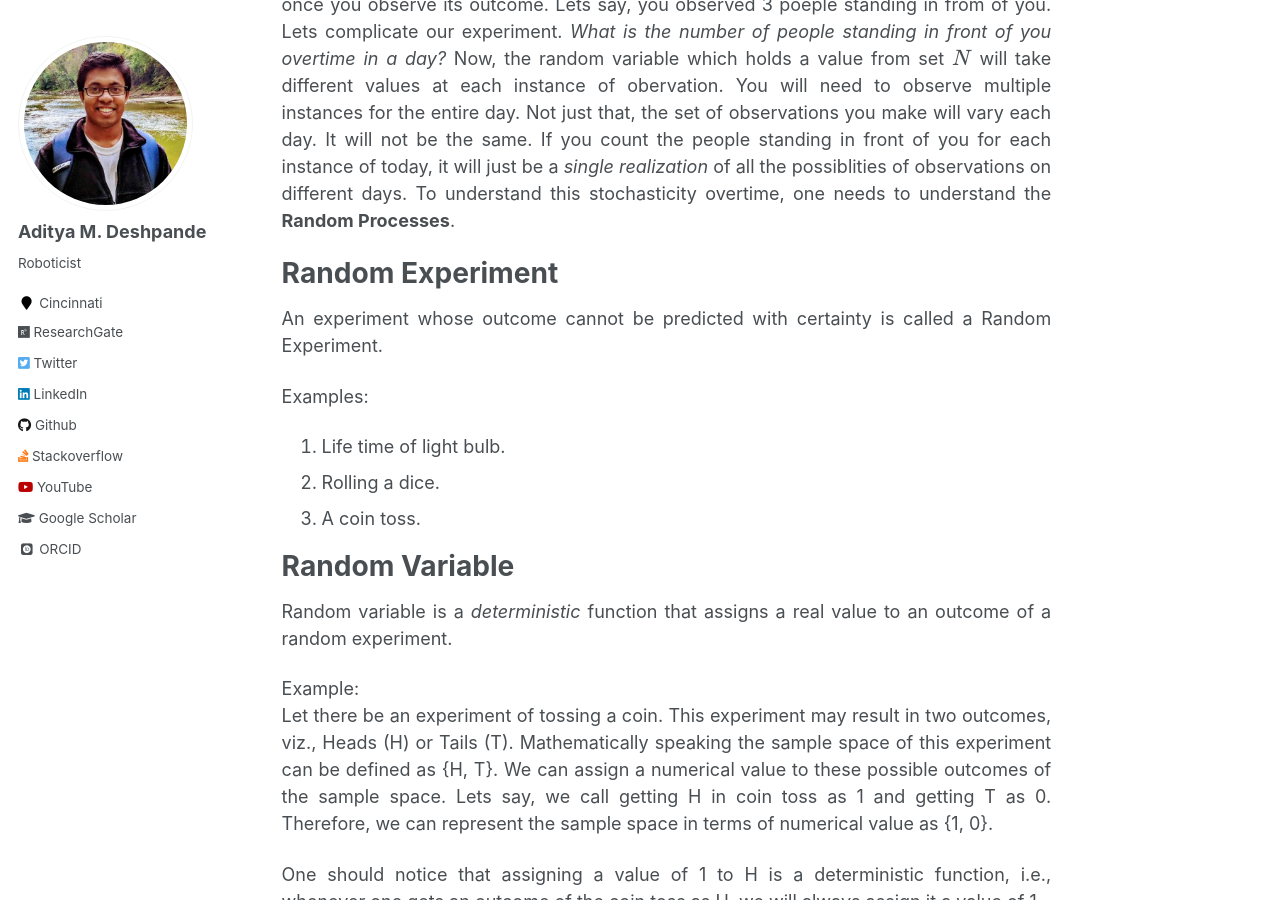
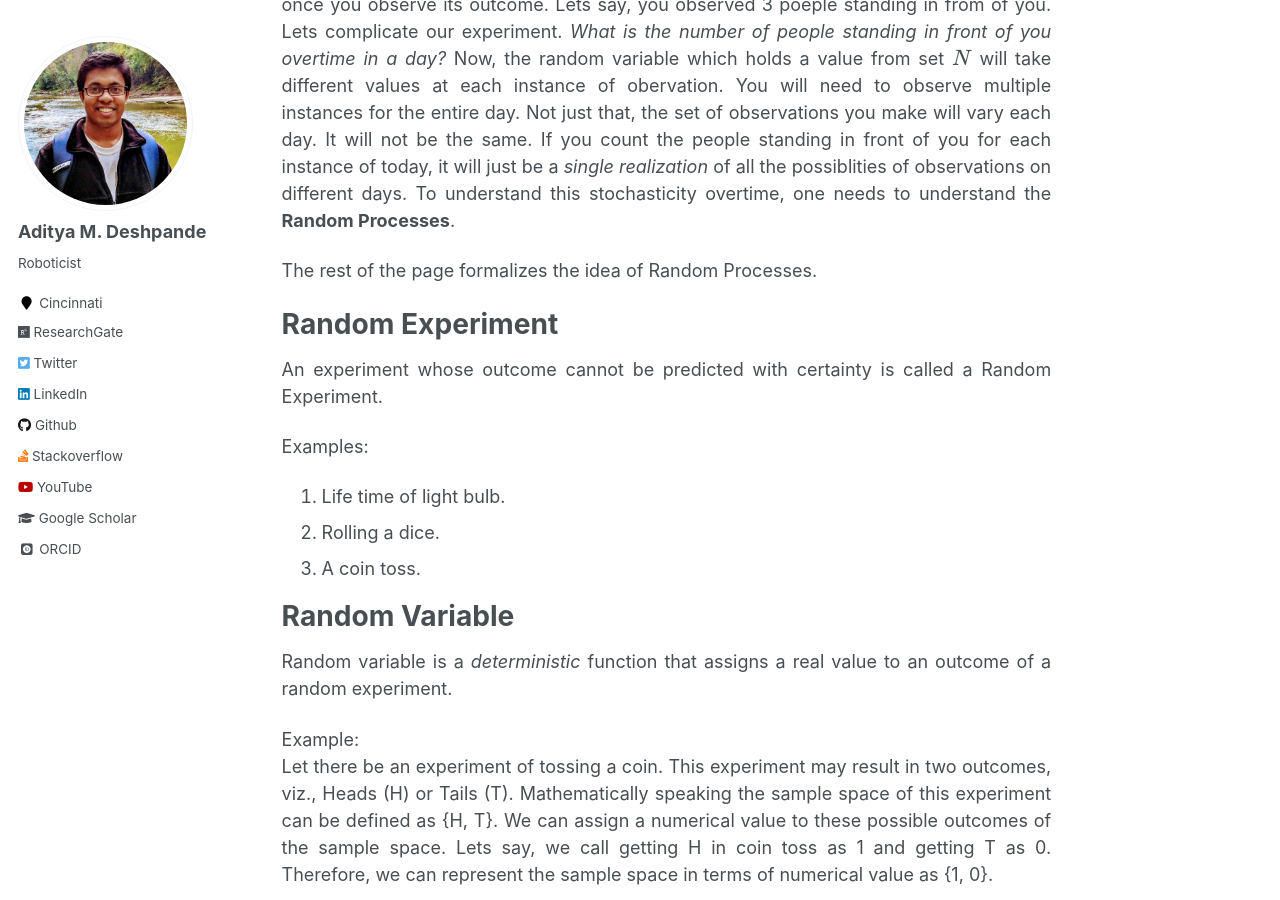
Before and after one commit to adipandas/adipandas.github.io, a Jekyll site: the page built from _posts/2019-09-01-random-process.md, in a window 1280 px wide and 900 px high, scrolled down 706 px. Built offline with Jekyll 4.4.1, drawn with Linux system fonts in a browser that asks for light colours; some web fonts are replaced; formulas are drawn with MathJax 3; comment, search, counter and statistics services are not loaded.

Commit message:
Update 2019-09-01-random-process.md

```diff
--- a/_posts/2019-09-01-random-process.md
+++ b/_posts/2019-09-01-random-process.md
@@ -14,6 +14,8 @@ Gaussian Processes allow the incorporation of prior knowlegde about the data whi
 
 Lets start thinking about it in terms of mathematics. A random variable holds an outcome of random experiment. For example, number of people standing in front of you right now. Randomly speaking, the number can be anything from the set of natural numbers $$N \equiv \{0, 1, 2, 3, ...\}$$ at the instance of observation. But this random experiment is over once you observe its outcome. Lets say, you observed 3 poeple standing in from of you.
 Lets complicate our experiment. *What is the number of people standing in front of you overtime in a day?* Now, the random variable which holds a value from set $$N$$ will take different values at each instance of obervation. You will need to observe multiple instances for the entire day. Not just that, the set of observations you make will vary each day. It will not be the same. If you count the people standing in front of you for each instance of today, it will just be a *single realization* of all the possiblities of observations on different days. To understand this stochasticity overtime, one needs to understand the **Random Processes**.
+
+The rest of the page formalizes the idea of Random Processes.
 
 Random Experiment
 ===
```
